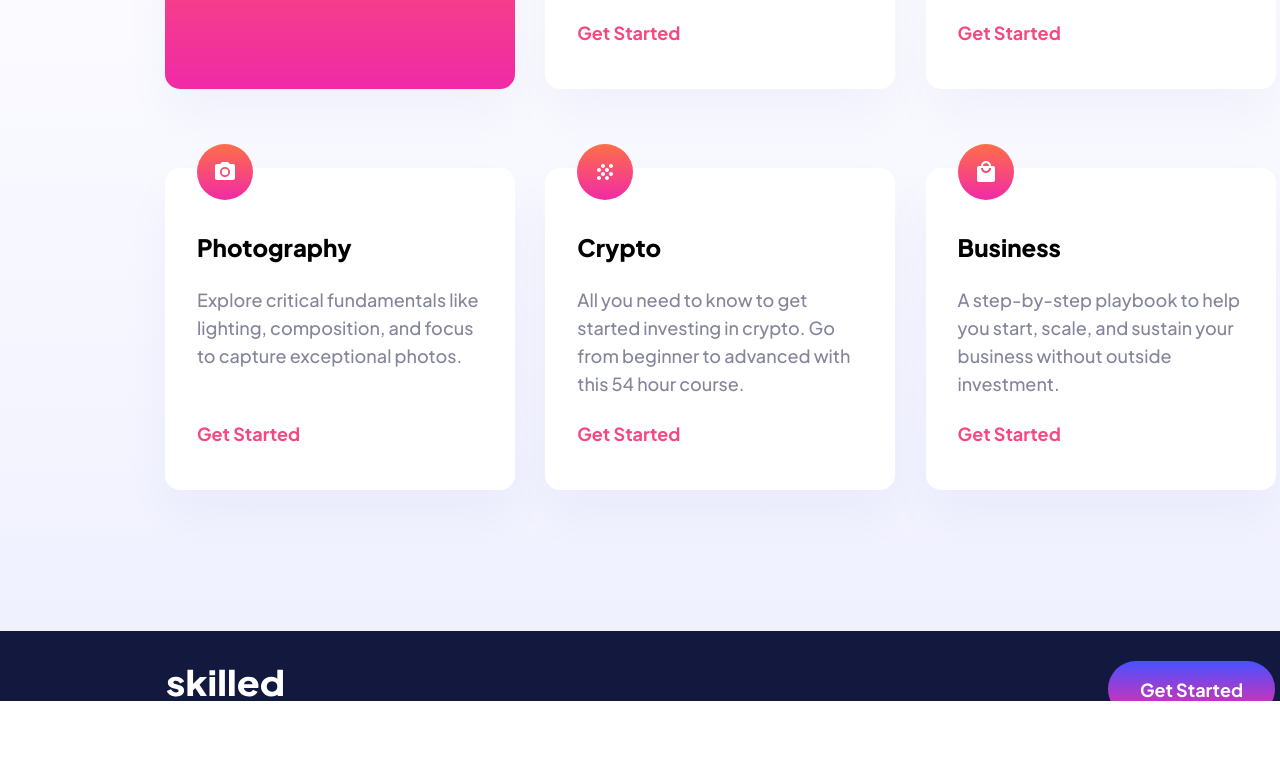
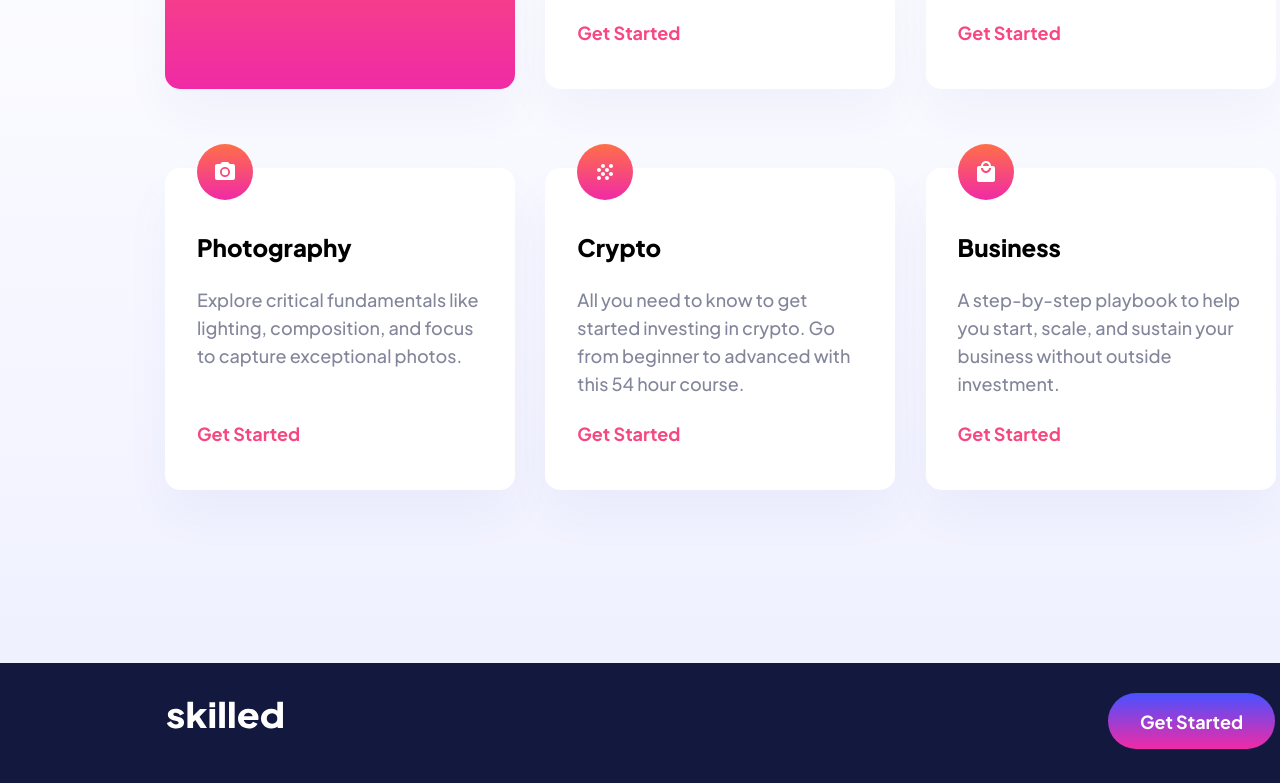
Before and after one commit to Pepeleeno/skilled-elearning-landing-page, a plain HTML site: page index.html in a window 1280 px wide. Shown: the part 1082-1865 px from the top of the page. Before the commit the page ends 1783 px from the top, so only its background shows below. Drawn offline with Linux system fonts and the light colour scheme.

Commit message:
Update styles.css

```diff
--- a/css/styles.css
+++ b/css/styles.css
@@ -89,7 +89,7 @@ header img {
 
 main {
   background: linear-gradient(rgba(255, 255, 255, 1), rgba(240, 241, 255, 1));
-  height: 888px;
+  height: 920px;
   margin-top: -50px;
 }
 
@@ -173,7 +173,6 @@ footer {
   flex-direction: row;
   justify-content: space-between;
   align-items:baseline;
-  margin-bottom: -50px;
 }
 
 footer img {
```
